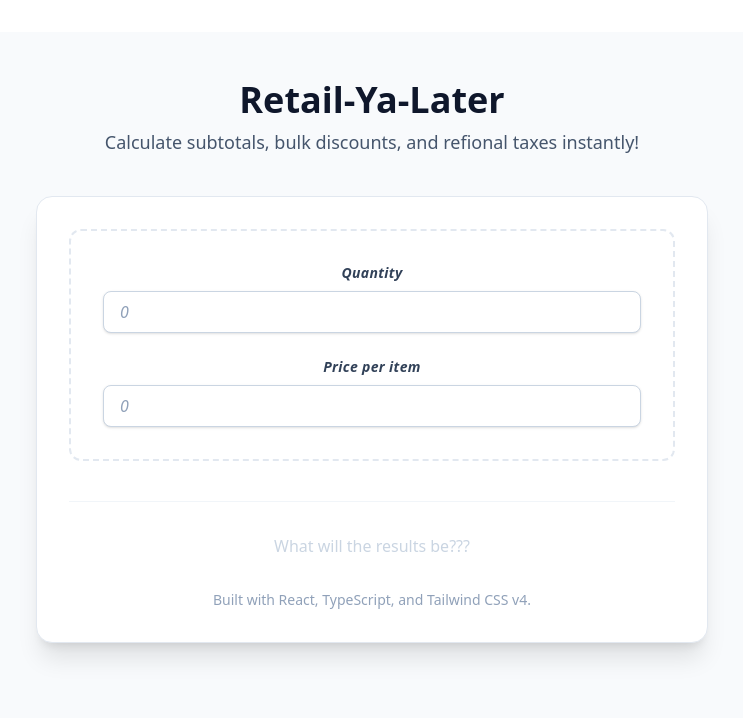
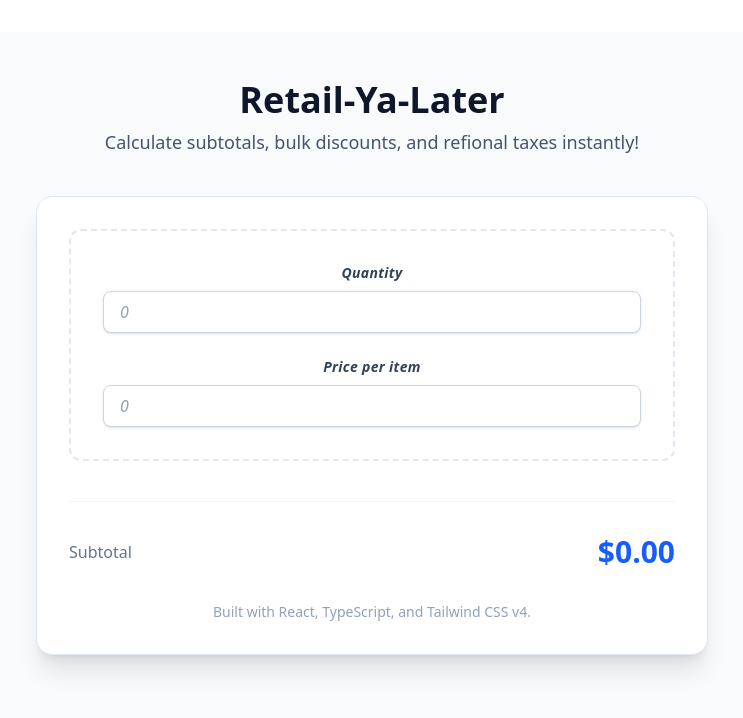
Before and after one commit to TiffRBarclay/retail-ya-later, a React (Vite) app: page / in a window 1280 px wide. Shown: the top 718 px of the page, without its empty margins (268-1011 px from the left). Built offline with nearby package versions, Linux system fonts and the light colour scheme.

Commit message:
show the result of subTotal calculation

```diff
--- a/src/App.tsx
+++ b/src/App.tsx
@@ -1,6 +1,7 @@
-import { useState, type ChangeEvent } from "react";
+import { useMemo, useState, type ChangeEvent } from "react";
 import "./App.css";
 import InputField from "./components/InputField";
+import { calculateSubtotal } from "./utils/calculator";
 
 function App() {
   const [quantity, setQuantity] = useState<number>(0);
@@ -13,6 +14,14 @@ function App() {
   const handlePriceChange = (e: ChangeEvent<HTMLInputElement>) => {
     return setPrice(Number(e.target.value));
   };
+
+  /**
+   * Compute the subtotal whenever quantity or price changes.
+   * We convert strings to numbers here to keep the UI input flexible.
+   */
+  const subtotal = useMemo(() => {
+    return calculateSubtotal(Number(quantity), Number(price));
+  }, [quantity, price]);
 
   return (
     <div className="min-h-screen bg-slate-50 py-12 px-4">
@@ -55,8 +64,15 @@ function App() {
 
           {/* Result Section - You'll add your calculation display here */}
           <section className="mt-10 pt-8 border-t border-slate-100">
-            <div className="text-center text-slate-300">
-              What will the results be???
+            <div className="flex justify-between items-center">
+              <span className="text-slate-500 font-medium">Subtotal</span>
+              <span className="text-3xl font-bold text-blue-600">
+                $
+                {subtotal.toLocaleString(undefined, {
+                  minimumFractionDigits: 2,
+                  maximumFractionDigits: 2,
+                })}
+              </span>
             </div>
           </section>
 
```
